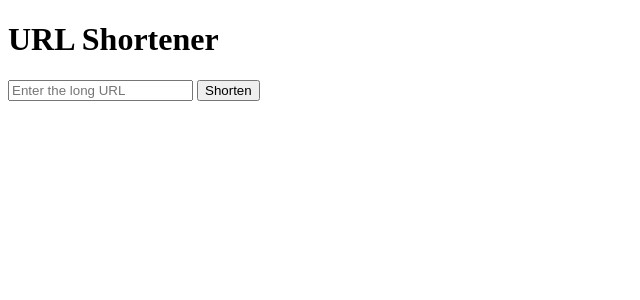
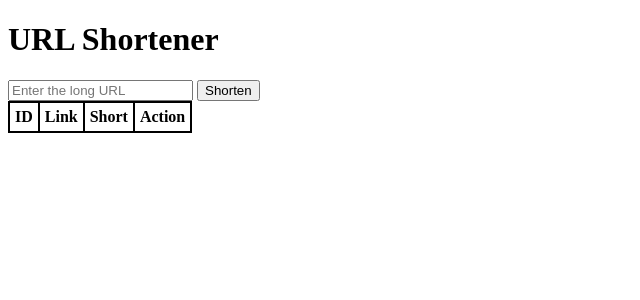
Before and after one commit to Nabya18/jwt_python, a Flask app: template templates/index.html in a window 1280 px wide. Shown: the top 300 px of the page, without its empty margins (0-640 px from the left). Run offline with Flask 3, Linux system fonts and the light colour scheme; the template is opened without the code that fills it, so the values that code supplies are empty.

Commit message:
update: can update database

```diff
--- a/app.py
+++ b/app.py
@@ -15,7 +15,7 @@ def init_db():
         cur.execute('''
             CREATE TABLE IF NOT EXISTS urls (
                 id INTEGER PRIMARY KEY AUTOINCREMENT,
-                short_url TEXT UNIQUE,
+                short_url VARCHAR(6) UNIQUE,
                 long_url TEXT,
                 created_at TIMESTAMP DEFAULT CURRENT_TIMESTAMP)
                     ''')
@@ -66,7 +66,7 @@ def index():
         long_url = request.form['long_url']
 
         short_url = generate_short_url()
-        while short_url in DATABASE:
+        while is_short_url(short_url):  # Fixed: use function instead of checking against DATABASE string
             short_url = generate_short_url()
         try:
             with get_db() as conn:
@@ -77,15 +77,84 @@ def index():
                 )
                 conn.commit()
                 cur.close()
-                return render_template('index.html', short_url=short_url, long_url=long_url)
+                result = _getAllLink()
+                return render_template('index.html', links=result)
         except sqlite3.Error as error:
             print(f"Database error: {error}")
             return render_template('index.html', error="Failed to create short URL")
 
-    return render_template('index.html')
+    try:
+        result = _getAllLink()
+        return render_template('index.html', links=result)
+    except sqlite3.Error as error:
+        print(f"Database error: {error}")
 
 
-@app.route("/api/v1/<short_url>")
+def _getAllLink():
+    with get_db() as conn:
+        cur = conn.cursor()
+        cur.execute("SELECT * FROM urls ORDER BY created_at DESC")
+        result = cur.fetchall()
+        if len(result) == 0:
+            return []
+
+    return result
+
+
+
+
+@app.route("/api/v1/<int:id>", methods=['GET', 'POST','PUT'])
+def update(id):
+    if request.method in ['POST','PUT']:
+        # Get form data correctly (should be parentheses, not brackets)
+        new_short_url = request.form.get('short_url')
+        new_long_url = request.form.get('long_url')
+
+        if not new_short_url or not new_long_url:
+            return render_template('404.html', error="Both short_url and long_url are required")
+
+        try:
+            with get_db() as conn:
+                cur = conn.cursor()
+
+                # Update the record where short_url matches the URL parameter
+                cur.execute(
+                    'UPDATE urls SET short_url = ?, long_url = ? WHERE id = ?',
+                    (new_short_url, new_long_url, id)
+                )
+
+                if cur.rowcount == 0:
+                    return render_template('404.html')
+
+                conn.commit()
+
+                cur.execute("SELECT * FROM urls WHERE id = ?", (id,))
+                result = cur.fetchone()
+                if result is None:
+                    return render_template('404.html')
+                return render_template('update.html', link=result)
+
+        except sqlite3.Error as error:
+            print(f"Database error: {error}")
+            return render_template('update.html', error="Failed to update short URL")
+
+    # GET request - return the form
+    try:
+        with get_db() as conn:
+            cur = conn.cursor()
+            cur.execute("SELECT * FROM urls WHERE id = ?", (id,))
+            result = cur.fetchone()
+            if result is None:
+                return render_template('404.html')
+
+        return render_template('update.html', link=result)
+    except sqlite3.Error as error:
+        return render_template('404.html')
+
+
+
+
+@app.route("/l/<short_url>")
 def redirect_short(short_url):
     try:
         with get_db() as conn:
@@ -96,7 +165,7 @@ def redirect_short(short_url):
 
             if result:
                 long_url = result['long_url']
-                return redirect(long_url)
+                return redirect(long_url, code=302)
             else:
                 return "URL NOT FOUND", 404
     except sqlite3.Error:
--- a/templates/index.html
+++ b/templates/index.html
@@ -4,6 +4,15 @@
     <meta charset="UTF-8">
     <meta name="viewport" content="width=device-width, initial-scale=1">
     <title>URL Shortener</title>
+    <style>
+        table, tr, td, th {
+            border: 1px solid black;
+            border-spacing: 0;
+        }
+        td, th {
+            padding: 5px;
+        }
+    </style>
 </head>
 <body>
     <h1>URL Shortener</h1>
@@ -11,5 +20,28 @@
         <input type="text" name="long_url" placeholder="Enter the long URL">
         <button type="submit" name="short_url">Shorten</button>
     </form>
+
+    <table>
+        <thead>
+            <tr>
+                <th>ID</th>
+                <th>Link</th>
+                <th>Short</th>
+                <th>Action</th>
+            </tr>
+        </thead>
+        <tbody>
+            {% for link in links %}
+            <tr>
+                <td>{{ link.id }}</td>
+                <td>{{ link.long_url }}</td>
+                <td>{{ link.short_url }}</td>
+                <td>
+                    <a href="/api/v1/{{ link.id }}">Update</a>
+                </td>
+            </tr>
+            {% endfor %}
+        </tbody>
+    </table>
 </body>
 </html>
```
Also changed, not shown: templates/404.html (added, +13 -0 lines), templates/update.html (added, +17 -0 lines), urls.db.
